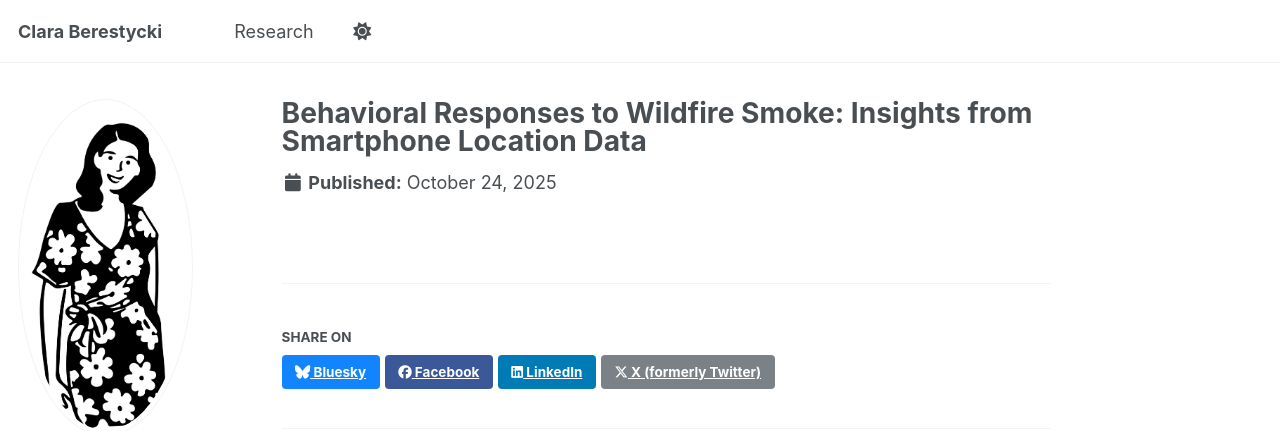
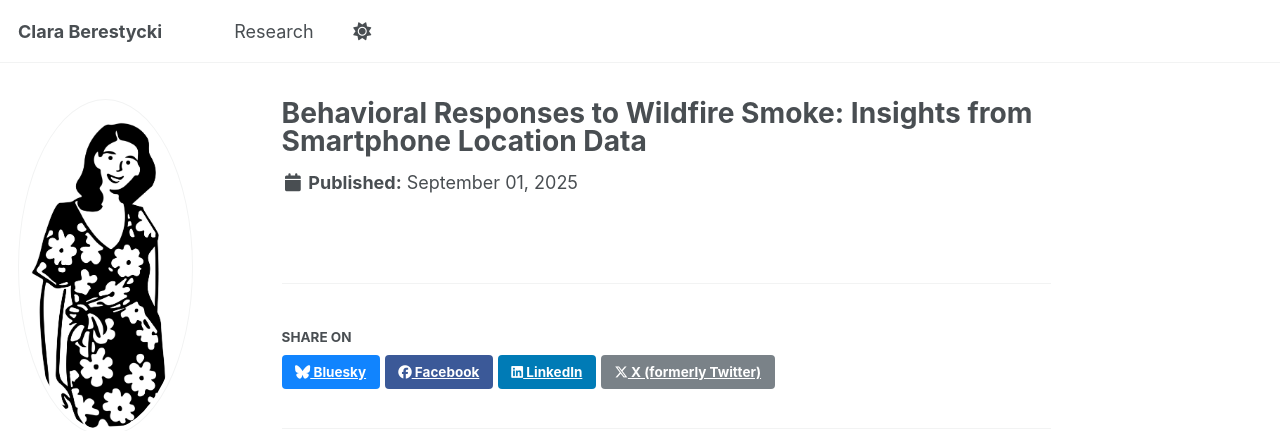
Before and after one commit to claraberes/claraberes.github.io, a Jekyll site: the page built from _publications/2025-10-24-behavioral-responses-to-wildfire-smoke.md, in a window 1280 px wide. Shown: the top 431 px of the page. Built offline with Jekyll 4.4.1, drawn with Linux system fonts in a browser that asks for light colours; some of the changed lines change nothing that is shown.

Commit message:
Update 2025-10-24-behavioral-responses-to-wildfire-smoke.md

```diff
--- a/_publications/2025-10-24-behavioral-responses-to-wildfire-smoke.md
+++ b/_publications/2025-10-24-behavioral-responses-to-wildfire-smoke.md
@@ -2,11 +2,9 @@
 title: "Behavioral Responses to Wildfire Smoke: Insights from Smartphone Location Data"
 collection: publications
 category: manuscripts
-date: 2025-10-24
+date: Sept 2025
 authors:
 - "Clara Berestycki"
 - "Keith Chen"
 paperurl: "#"
-status: "working paper"
-published: true
 ---
```
